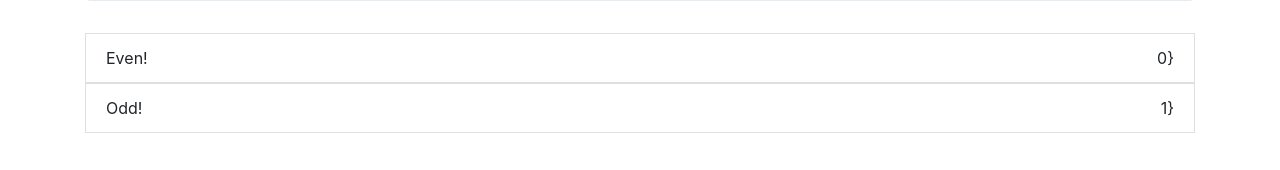
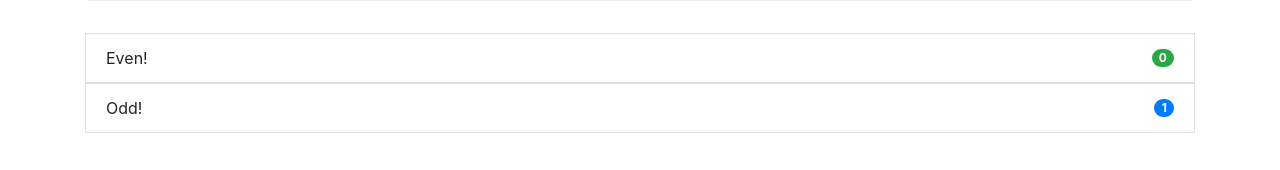
Before and after one commit to chainsaws-dev/cmp-databinding-assignment, an Angular app: page / in a window 1280 px wide. Both pictures are taken after a click on the button "Start". Shown: the part 536-706 px from the top of the page. Built offline with nearby package versions, Linux system fonts and the light colour scheme.

Commit message:
Поправил вывод

```diff
--- a/src/app/odd-even/odd-even.component.html
+++ b/src/app/odd-even/odd-even.component.html
@@ -1,4 +1,4 @@
 <li class="list-group-item d-flex justify-content-between align-items-center">
     {{OddEvenText}}
-    <span (class)=[ClassNameBootstrap]>{{AttemptNumber}}}</span>
+    <span [(class)]="ClassNameBootstrap">{{AttemptNumber}}</span>
 </li>
```
